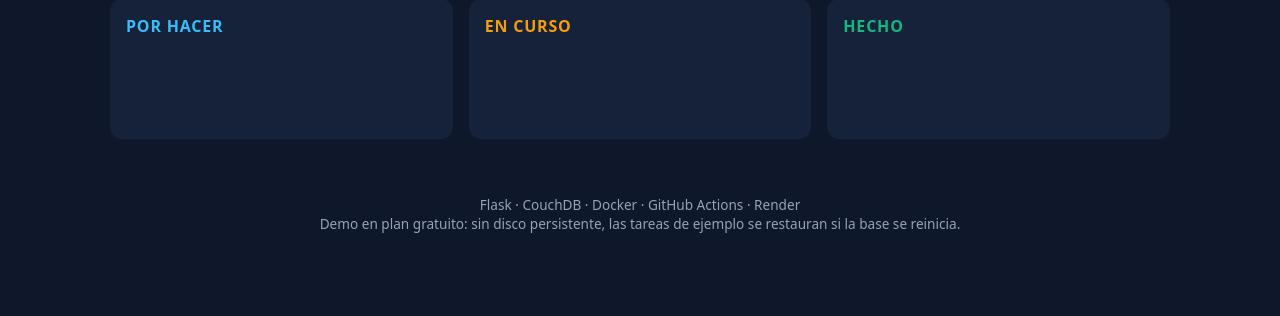
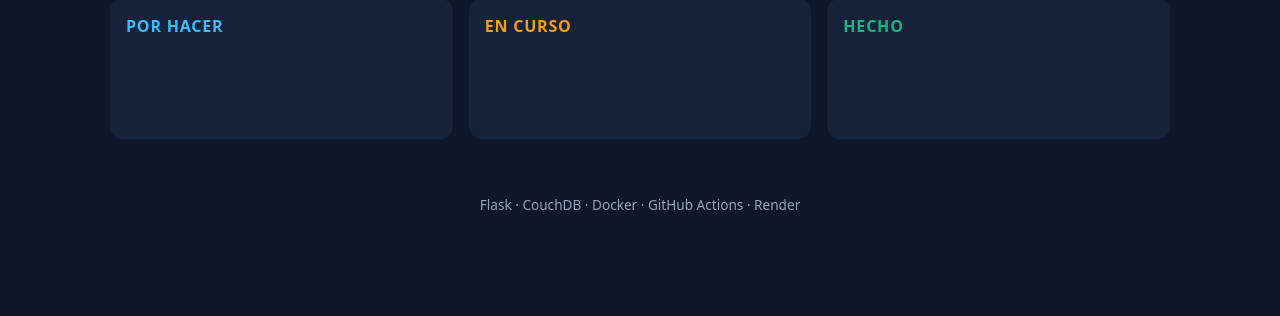
Before and after one commit to IvanQuispeHuallpa/nosql-couchdb-app, a Flask app: page / in a window 1280 px wide. Shown: the part 255-571 px from the top of the page. Run offline with Flask 3, Linux system fonts and the light colour scheme; data that the repository does not hold is empty.

Commit message:
Simplificar el pie y el aviso de conexión de la interfaz
Co-Authored-By: Claude Opus 5.5 <noreply@anthropic.com>

```diff
--- a/templates/index.html
+++ b/templates/index.html
@@ -46,12 +46,12 @@
     <input name="tags" placeholder="etiquetas, separadas, por comas">
     <button>Agregar</button>
   </form>
-  <div class="notice" id="notice" hidden>Despertando la base de datos… (puede tardar cerca de un minuto en el plan gratuito). Reintentando automáticamente.</div>
+  <div class="notice" id="notice" hidden>Conectando con la base de datos… Reintentando automáticamente.</div>
   <div class="stats" id="stats"></div>
   <div class="filter">Filtrar por etiqueta: <input id="tag" placeholder="p. ej. infra"></div>
   <div class="board" id="board"></div>
 </main>
-<footer>Flask · CouchDB · Docker · GitHub Actions · Render<br>Demo en plan gratuito: sin disco persistente, las tareas de ejemplo se restauran si la base se reinicia.</footer>
+<footer>Flask · CouchDB · Docker · GitHub Actions · Render</footer>
 <script>
 const COLS = [["todo","Por hacer"],["doing","En curso"],["done","Hecho"]];
 const board = document.getElementById("board");
```
